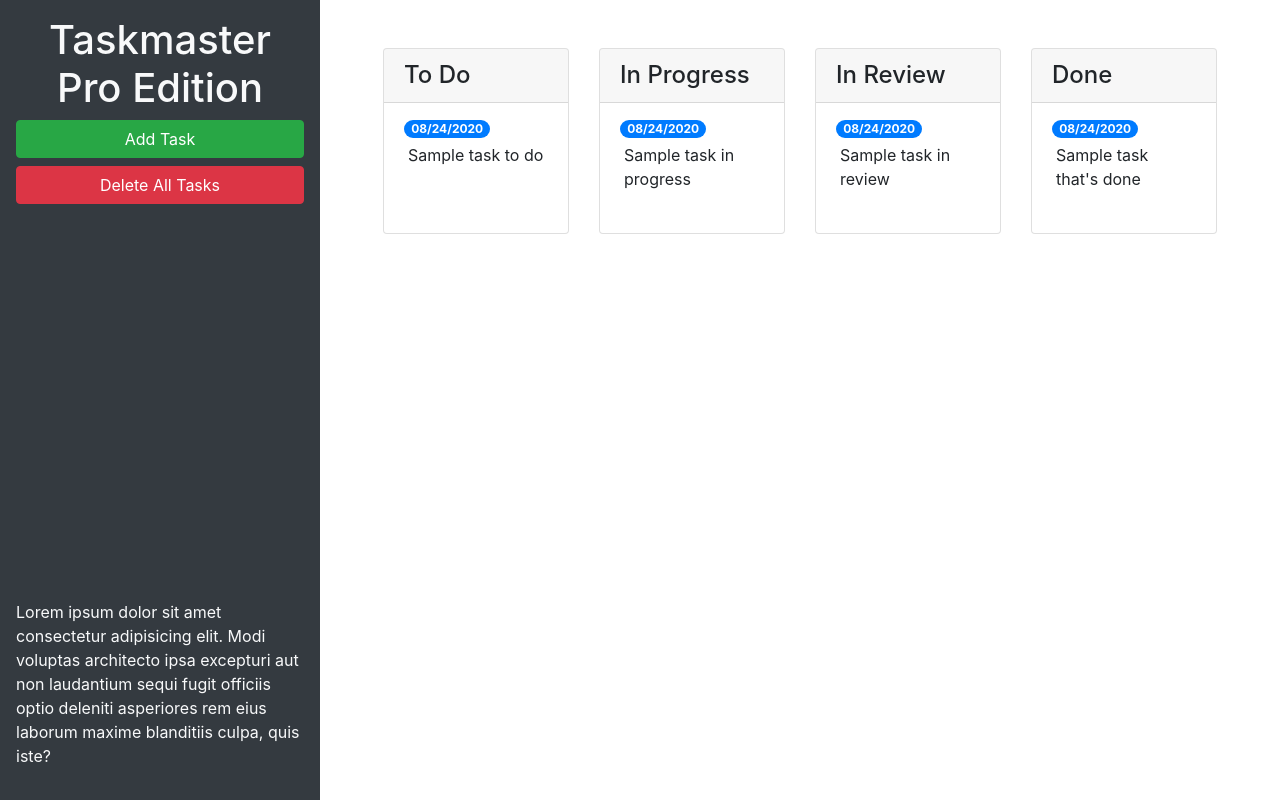
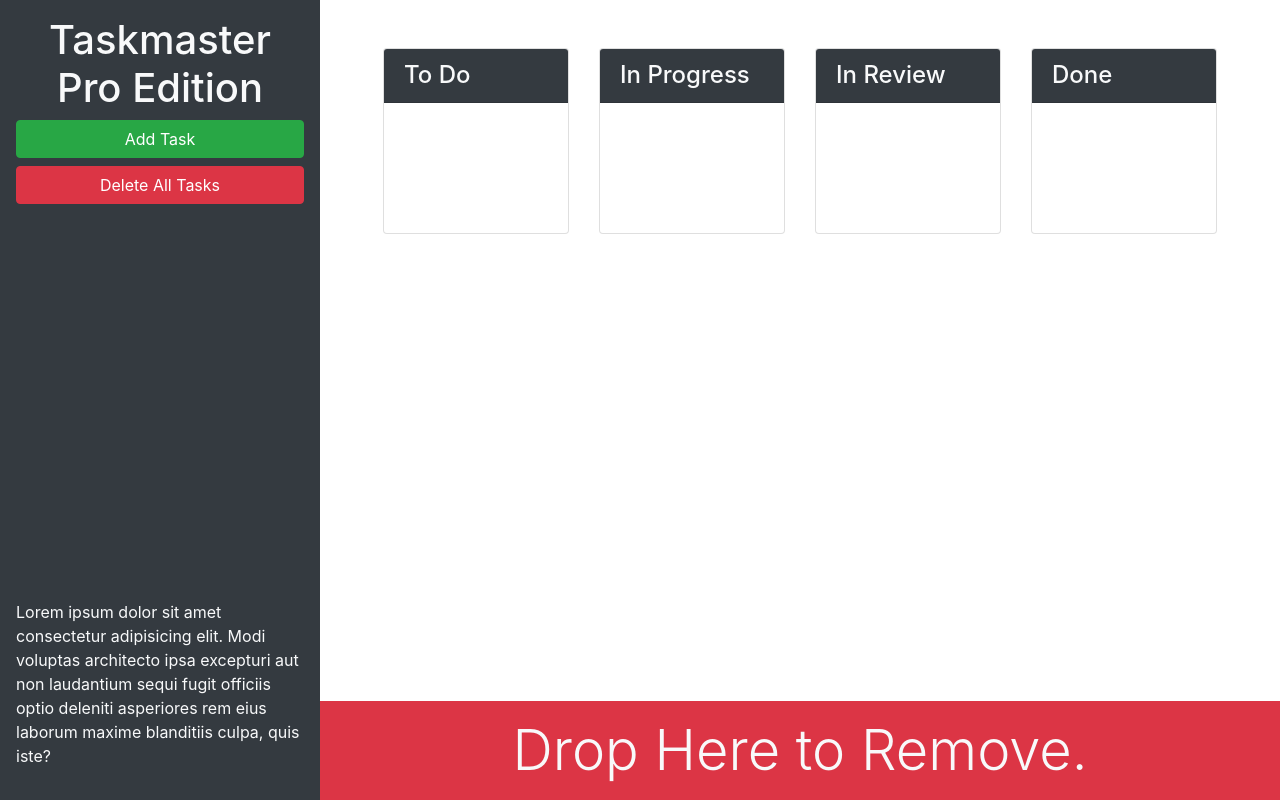
Before and after one commit to mondrovic/taskmaster-pro, a plain HTML site: page taskmaster-starter/index.html in a window 1280 px wide. Drawn offline with nearby package versions, Linux system fonts and the light colour scheme.

Commit message:
added styling to columns and created a dropzone for deleting

```diff
--- a/taskmaster-starter/index.html
+++ b/taskmaster-starter/index.html
@@ -13,30 +13,26 @@
 <body>
 
   <div class="row min-vh-100 no-gutters">
-    <header class="col-12 col-lg-3 bg-dark text-light d-flex flex-column p-4 p-lg-3">
+    <header class="col-12 col-lg-3 bg-dark text-light d-flex flex-column p-4 p-lg-3 sticky-top">
       <h1 class="text-center">Taskmaster Pro Edition</h1>
       <button id="create-task" class="btn btn-block btn-success" data-toggle="modal" data-target="#task-form-modal">Add
         Task</button>
       <button id="remove-tasks" class="btn btn-block btn-danger">Delete All Tasks</button>
-      <p class="mt-auto">Lorem ipsum dolor sit amet consectetur adipisicing elit. Modi voluptas architecto ipsa
+      <p class="mt-auto d-none d-lg-block">Lorem ipsum dolor sit amet consectetur adipisicing elit. Modi voluptas architecto ipsa
         excepturi aut non
         laudantium sequi fugit officiis optio deleniti asperiores rem eius laborum maxime blanditiis culpa, quis iste?
       </p>
     </header>
 
-    <main class="col-12 col-lg-9">
+    <main class="col-12 col-lg-9 d-flex flex-column">
       <div class="m-5 row justify-content-around">
         <!-- to do start -->
         <div class="col-12 col-md-6 col-xl-3 mb-3">
           <div class="card">
-            <h4 class="card-header">
+            <h4 class="card-header bg-dark text-light">
               To Do
             </h4>
             <ul id="list-toDo" class="list-group list-group-flush">
-              <li class="list-group-item">
-                <span class="badge badge-primary badge-pill">08/24/2020</span>
-                <p class="m-1">Sample task to do</p>
-              </li>
             </ul>
           </div>
         </div>
@@ -44,14 +40,10 @@
         <!-- in progress start -->
         <div class="col-12 col-md-6 col-xl-3 mb-3">
           <div class="card">
-            <h4 class="card-header">
+            <h4 class="card-header bg-dark text-light">
               In Progress
             </h4>
             <ul id="list-inProgress" class="list-group list-group-flush">
-              <li class="list-group-item">
-                <span class="badge badge-primary badge-pill">08/24/2020</span>
-                <p class="m-1">Sample task in progress</p>
-              </li>
             </ul>
           </div>
         </div>
@@ -59,14 +51,10 @@
         <!-- in review start -->
         <div class="col-12 col-md-6 col-xl-3 mb-3">
           <div class="card">
-            <h4 class="card-header">
+            <h4 class="card-header bg-dark text-light">
               In Review
             </h4>
             <ul id="list-inReview" class="list-group list-group-flush">
-              <li class="list-group-item">
-                <span class="badge badge-primary badge-pill">08/24/2020</span>
-                <p class="m-1">Sample task in review</p>
-              </li>
             </ul>
           </div>
         </div>
@@ -74,18 +62,19 @@
         <!-- done start -->
         <div class="col-12 col-md-6 col-xl-3 mb-3">
           <div class="card">
-            <h4 class="card-header">
+            <h4 class="card-header bg-dark text-light">
               Done
             </h4>
             <ul id="list-done" class="list-group list-group-flush">
-              <li class="list-group-item">
-                <span class="badge badge-primary badge-pill">08/24/2020</span>
-                <p class="m-1">Sample task that's done</p>
-              </li>
             </ul>
           </div>
         </div>
         <!-- done end -->
+      </div>
+      <div id="trash" class="mt-auto">
+        <div class="w-100 bg-danger p-3 text-center text-light display-4">
+          Drop Here to Remove.
+        </div>
       </div>
     </main>
   </div>
```
